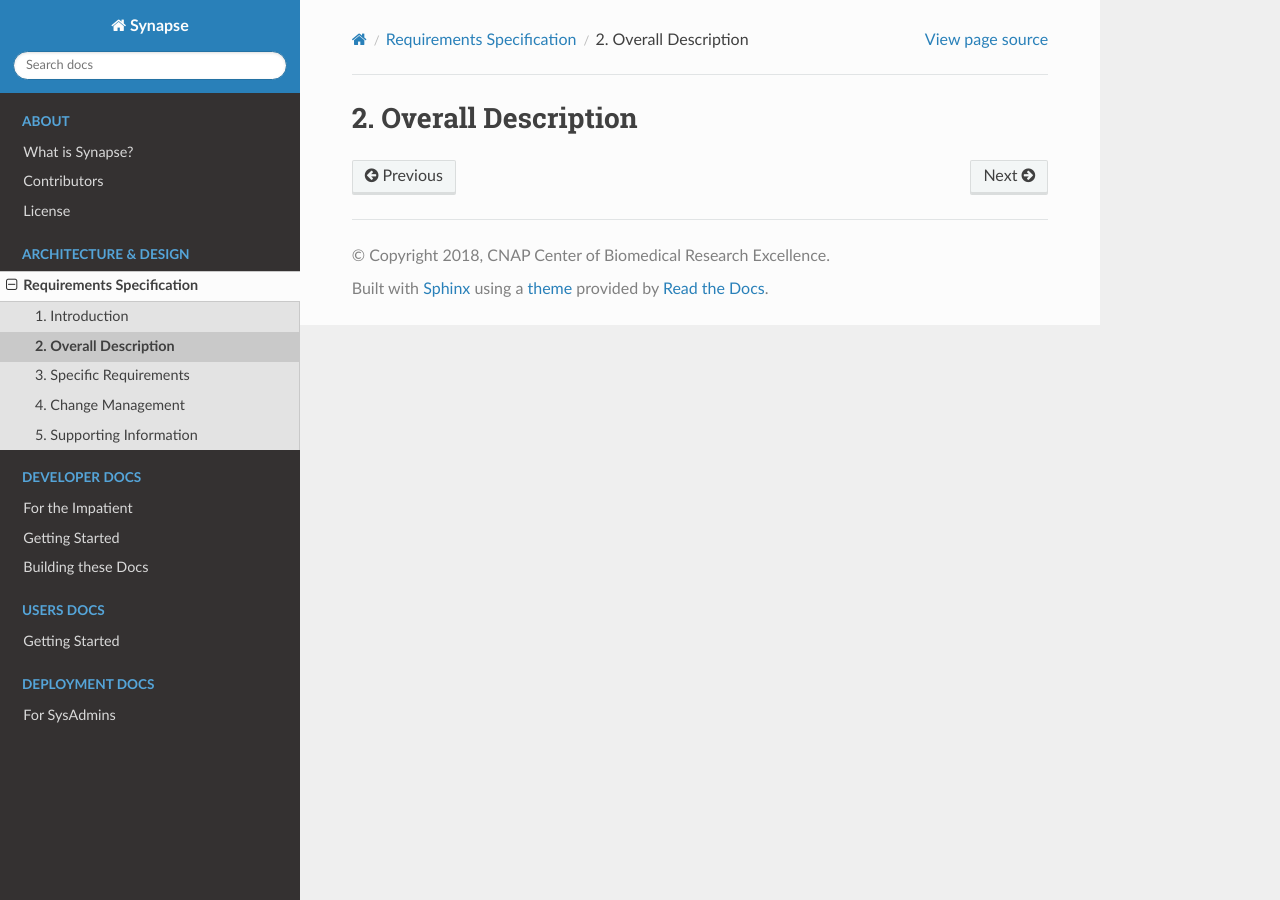
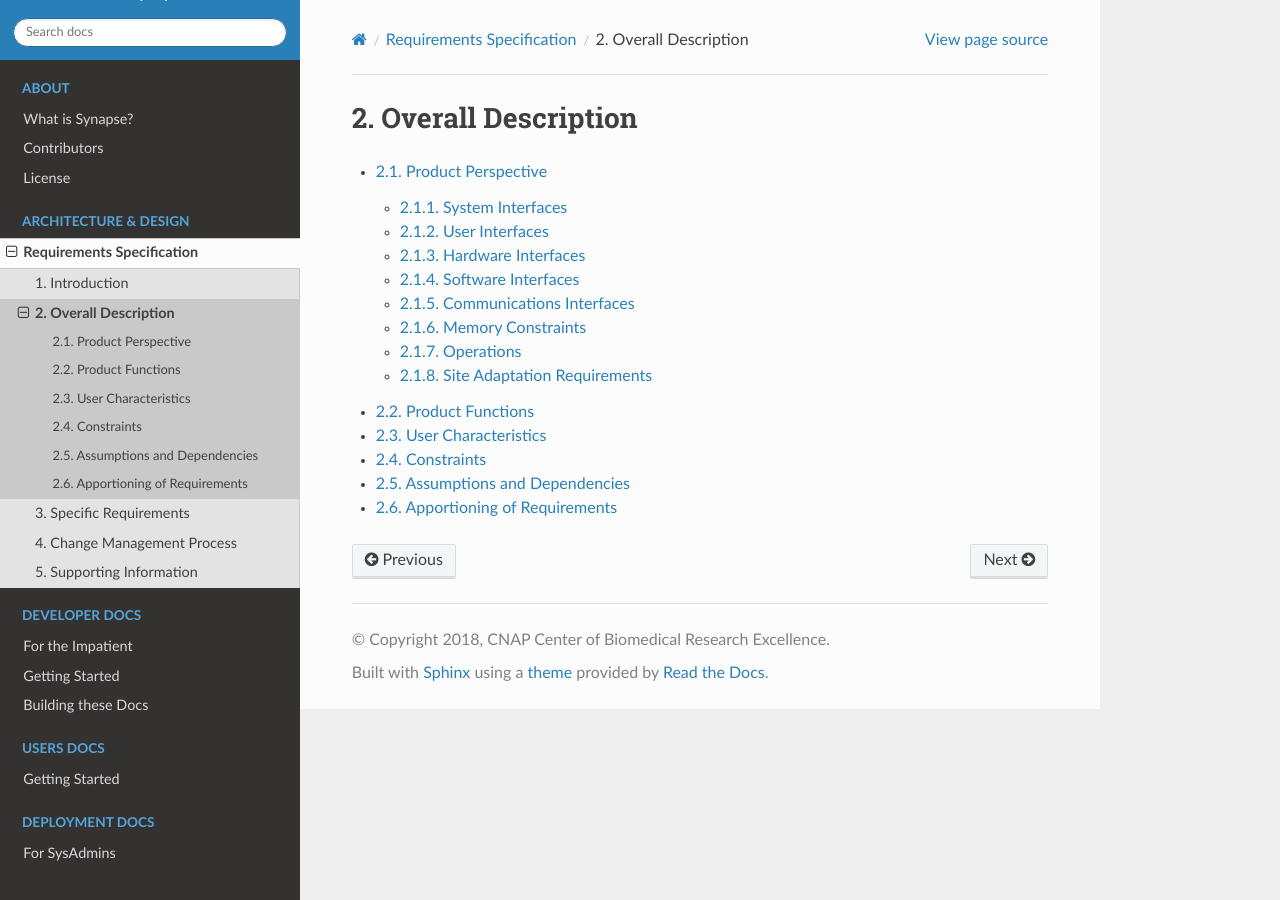
Before and after one commit to cnap-cobre/synapse-docs, a Sphinx documentation site: the page built from source/design/requirements/overall_description.rst, in a window 1280 px wide. Built offline with Sphinx 7.4.7 and the Read the Docs theme 2.0.0, drawn with Linux system fonts in a browser that asks for light colours.

Commit message:
docs: stub out a software requirement specification

```diff
--- a/source/design/requirements.rst
+++ b/source/design/requirements.rst
@@ -8,6 +8,6 @@ Requirements Specification
 
    requirements/introduction
    requirements/overall_description
-   requirements/specifics
+   requirements/specific_requirements
    requirements/change_management
    requirements/supporting_information
--- a/source/design/requirements/overall_description.rst
+++ b/source/design/requirements/overall_description.rst
@@ -1,3 +1,14 @@
 ###################
 Overall Description
 ###################
+
+
+.. toctree::
+   :maxdepth: 2
+
+   overall_description/perspective
+   overall_description/functions
+   overall_description/user_characteristics
+   overall_description/constraints
+   overall_description/assumptions_dependencies
+   overall_description/apportioning_of_requirements
--- /dev/null
+++ b/source/design/requirements/overall_description/apportioning_of_requirements.rst
@@ -0,0 +1,6 @@
+Apportioning of Requirements
+============================
+
+TODO - Identify requirements that can be delayed until later.  Divide the
+requirements into different sections for development and delivery.
+Check with the customer to help prioritize.
--- /dev/null
+++ b/source/design/requirements/overall_description/assumptions_dependencies.rst
@@ -0,0 +1,6 @@
+Assumptions and Dependencies
+============================
+
+TODO - List each factor that, if changed, would affect the requirements.
+Things like OS, browser version, internet connectivity.  This is a
+catch-all for anything that didn't fit in the other categories.
--- /dev/null
+++ b/source/design/requirements/specific_requirements/design_constraints.rst
@@ -0,0 +1,4 @@
+Design Constraints
+==================
+
+TODO
--- /dev/null
+++ b/source/design/requirements/specific_requirements/external_interfaces.rst
@@ -0,0 +1,4 @@
+External Interfaces
+===================
+
+TODO
--- /dev/null
+++ b/source/design/requirements/specific_requirements/functions.rst
@@ -0,0 +1,4 @@
+Functions
+=========
+
+TODO
--- /dev/null
+++ b/source/design/requirements/specific_requirements/logical_database_requirements.rst
@@ -0,0 +1,4 @@
+Logical Database Requirements
+=============================
+
+TODO
--- /dev/null
+++ b/source/design/requirements/specific_requirements/performance_requirements.rst
@@ -0,0 +1,2 @@
+Performance Requirements
+========================
--- /dev/null
+++ b/source/design/requirements/specific_requirements/software_system_attributes.rst
@@ -0,0 +1,4 @@
+Software System Attributes
+==========================
+
+TODO
--- a/source/design/requirements/specifics.rst
+++ /dev/null
@@ -1,3 +0,0 @@
-#####################
-Specific Requirements
-#####################
```
Also changed, not shown: source/design/requirements/change_management.rst (+7 -3 lines), source/design/requirements/overall_description/constraints.rst (added, +18 -0 lines), source/design/requirements/overall_description/functions.rst (added, +12 -0 lines), source/design/requirements/overall_description/perspective.rst (added, +63 -0 lines), source/design/requirements/overall_description/user_characteristics.rst (added, +10 -0 lines), source/design/requirements/specific_requirements.rst (added, +13 -0 lines).
